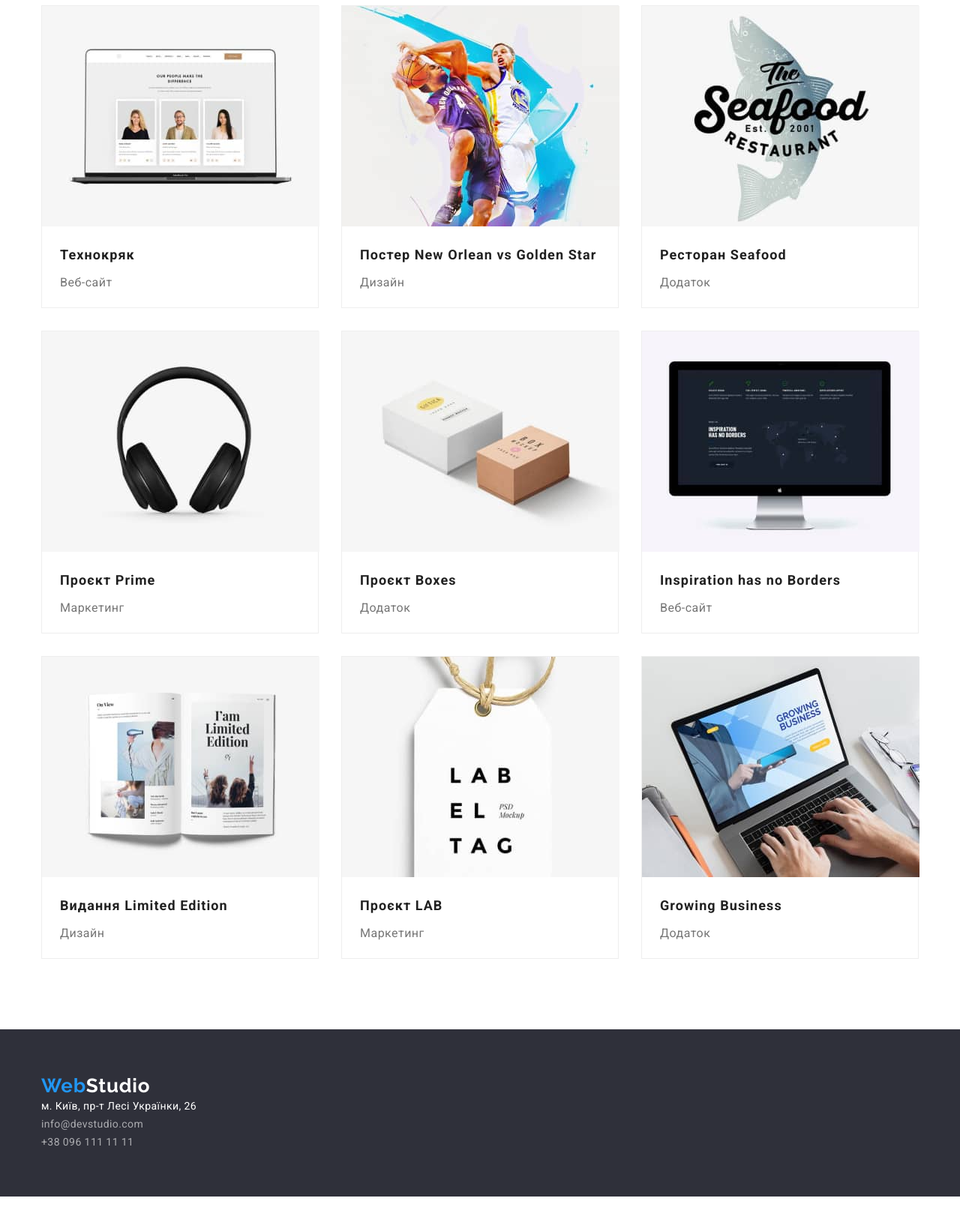
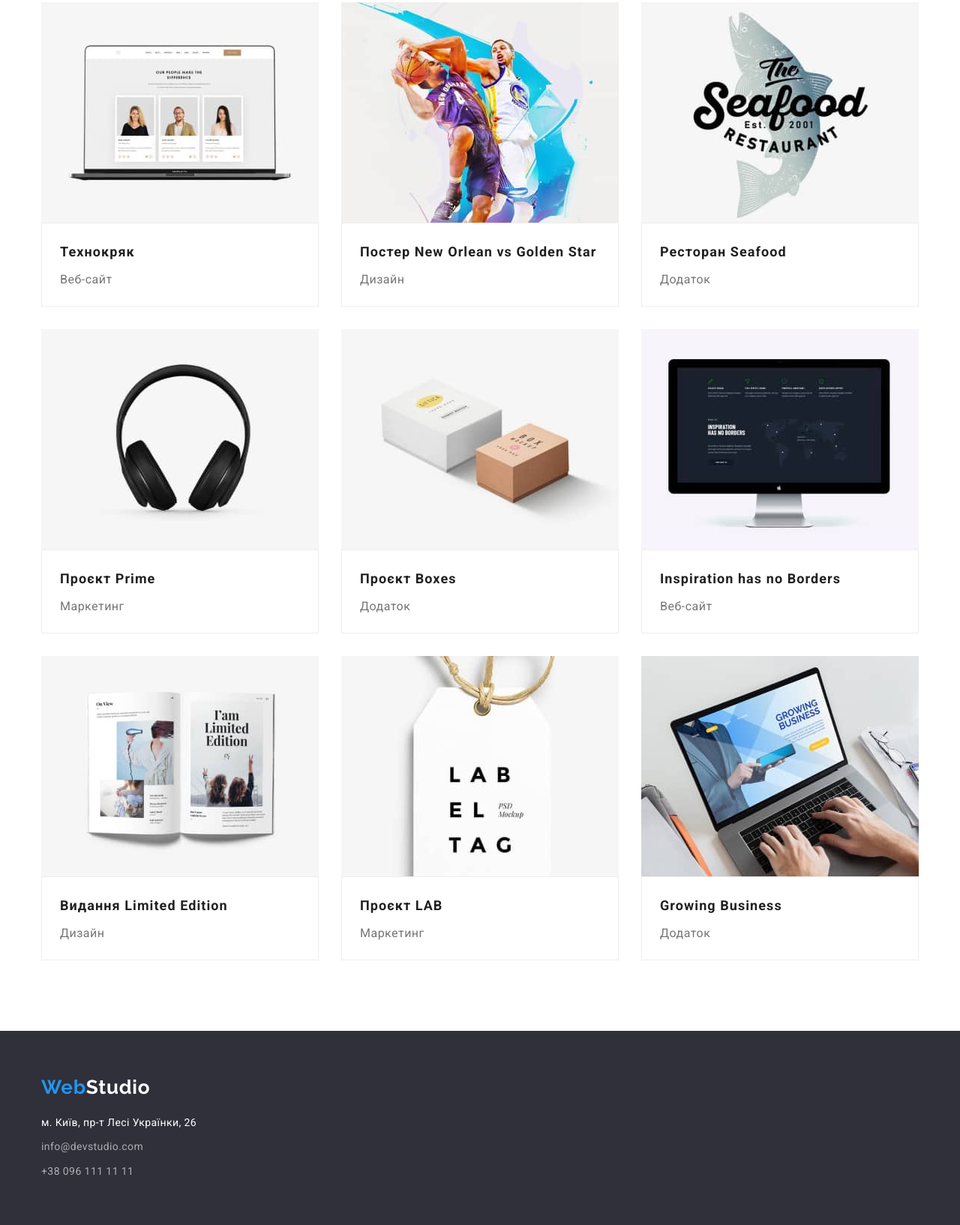
Before and after one commit to Desperado-19/goit-markup-hw-03, a plain HTML site: page portfolio.html in a window 1280 px wide. Shown: the part 244-1878 px from the top of the page at 75% size. Before the commit the page ends 1840 px from the top, so only its background shows below. Drawn offline with nearby package versions, Linux system fonts and the light colour scheme.

Commit message:
Third commit

```diff
--- a/css/styles.css
+++ b/css/styles.css
@@ -180,6 +180,7 @@ img {
     color: var(--btn-text-color);
     background: var(--secondary-btn-bg-color);
     box-shadow: 0px 4px 4px rgba(0, 0, 0, 0.15);
+    border: none;
     border-radius: 4px;
     cursor: pointer;
     display: block;
@@ -216,6 +217,10 @@ img {
     width: 270px;
 }
 
+.section-process {
+    padding-top: 0;
+}
+
 .section-title {
     font-size: 36px;
     line-height: 1.16;
@@ -245,7 +250,7 @@ img {
 
 .team-item {
     width: 270px;
-    height: 368px;
+    padding-bottom: 30px;
     background: var(--section-team-item-bg-color);
     box-shadow: 0px 1px 3px rgba(0, 0, 0, 0.12), 0px 1px 1px rgba(0, 0, 0, 0.14), 0px 2px 1px rgba(0, 0, 0, 0.2);
     border-radius: 0px 0px 4px 4px;
@@ -258,8 +263,8 @@ img {
     text-align: center;
     letter-spacing: 0.03em;
     color: var(--primary-text-color);
-    padding-top: 30px;
-    padding-bottom: 10px;
+    margin-top: 30px;
+    margin-bottom: 10px;
 }
 
 .team-text {
@@ -268,7 +273,6 @@ img {
     text-align: center;
     letter-spacing: 0.03em;
     color: var(--secondary-text-color);
-    padding-bottom: 30px;
 }
 
 /* --------------------Main_Portfolio-------------------- */
@@ -289,6 +293,7 @@ img {
     color: var(--primary-text-color);
     background: var(--primary-btn-bg-color);
     border-radius: 4px;
+    border: none;
     cursor: pointer;
     display: block;
     margin: 0 auto;
@@ -309,8 +314,11 @@ img {
 
 .portfolio-item {
     width: 370px;
-    height: 404px;
     background: #FFFFFF;
+}
+
+.portfolio-container {
+    padding: 20px 24px;
     border: 1px solid #EEEEEE;
 }
 
@@ -319,10 +327,7 @@ img {
     line-height: 2;
     letter-spacing: 0.06em;
     color: var(--primary-text-color);
-    padding-top: 20px;
-    padding-bottom: 4px;
-    padding-left: 24px;
-    padding-right: 24px;
+    margin-bottom: 4px;
 }
 
 .portfolio-text {
@@ -330,9 +335,6 @@ img {
     line-height: 1.87;
     letter-spacing: 0.03em;
     color: var(--secondary-text-color);
-    padding-bottom: 20px;
-    padding-left: 24px;
-    padding-right: 24px;
 }
 
 /* --------------------Footer-------------------- */
@@ -348,7 +350,6 @@ img {
     line-height: 1.19;
     letter-spacing: 0.03em;
     color: var(--logo-first-part-color);
-    margin-bottom: 20px;
 }
 
 .logo-footer-part {
@@ -359,12 +360,19 @@ img {
     font-style: normal;
 }
 
+.footer-item {
+    margin-bottom: 9px;
+}
+
+.footer-item:first-child {
+    margin-top: 20px;
+}
+
 .footer-address {
     font-size: 14px;
     line-height: 1.71;
     letter-spacing: 0.03em;
     color: var(--footer-text-color);
-    margin-bottom: 9px;
 }
 
 .footer-address:hover,
@@ -377,7 +385,6 @@ img {
     line-height: 1.71;
     letter-spacing: 0.03em;
     color: rgba(255, 255, 255, 0.6);
-    margin-bottom: 9px;
 }
 
 .footer-contact:hover,
--- a/portfolio.html
+++ b/portfolio.html
@@ -47,56 +47,74 @@
                     <li class="portfolio-item">
                         <a href="#"></a>
                         <img src="./images/tekhnokryak.jpg" alt="Вебсайт технокряк" width="370" height="294">
+                        <div class="portfolio-container">
                             <h2 class="portfolio-title">Технокряк</h2>
                             <p class="portfolio-text">Веб-сайт</p>
+                        </div>
                     </li>
                     <li class="portfolio-item">
                         <a href="#"></a>
                         <img src="./images/new_orlean_vs_golden_star.jpg" alt="Постер баскетбольного матчу" width="370" height="294">
+                        <div class="portfolio-container">
                             <h2 class="portfolio-title">Постер New Orlean vs Golden Star</h2>
                             <p class="portfolio-text">Дизайн</p>
+                        </div>
                     </li>
                     <li class="portfolio-item">
                         <a href="#"></a>
                         <img src="./images/restaurant_seafood.jpg" alt="Лого рестарану морської їжі" width="370" height="294">
+                        <div class="portfolio-container">
                             <h2 class="portfolio-title">Ресторан Seafood</h2>
                             <p class="portfolio-text">Додаток</p>
+                        </div>
                     </li>
                     <li class="portfolio-item">
                         <a href="#"></a>
                         <img src="./images/project_prime.jpg" alt="Навушники" width="370" height="294">
+                        <div class="portfolio-container">
                             <h2 class="portfolio-title">Проєкт Prime</h2>
                             <p class="portfolio-text">Маркетинг</p>
+                        </div>
                     </li>
                     <li class="portfolio-item">
                         <a href="#"></a>
                         <img src="./images/project_boxes.jpg" alt="2 коробки" width="370" height="294">
+                        <div class="portfolio-container">
                             <h2 class="portfolio-title">Проєкт Boxes</h2>
                             <p class="portfolio-text">Додаток</p>
+                        </div>
                     </li>
                     <li class="portfolio-item">
                         <a href="#"></a>
                         <img src="./images/inspiration_has_no_borders.jpg" alt="Вебсайт" width="370" height="294">
+                        <div class="portfolio-container">
                             <h2 class="portfolio-title">Inspiration has no Borders</h2>
                             <p class="portfolio-text">Веб-сайт</p>
+                        </div>
                     </li>
                     <li class="portfolio-item">
                         <a href="#"></a>
                         <img src="./images/limited_edition.jpg" alt="Книга" width="370" height="294">
+                        <div class="portfolio-container">
                             <h2 class="portfolio-title">Видання Limited Edition</h2>
                             <p class="portfolio-text">Дизайн</p>
+                        </div>
                     </li>
                     <li class="portfolio-item">
                         <a href="#"></a>
                         <img src="./images/project_lab.jpg" alt="Бірка" width="370" height="294">
+                        <div class="portfolio-container">
                             <h2 class="portfolio-title">Проєкт LAB</h2>
                             <p class="portfolio-text">Маркетинг</p>
+                        </div>
                     </li>
                     <li class="portfolio-item">
                         <a href="#"></a>
                         <img src="./images/growing_business.jpg" alt="Робота за ноутбуком" width="370" height="294">
+                        <div class="portfolio-container">
                             <h2 class="portfolio-title">Growing Business</h2>
                             <p class="portfolio-text">Додаток</p>
+                        </div>
                     </li>
                 </ul>
             </div>
@@ -108,9 +126,9 @@
             <a class="link logo-footer" href="./index.html">Web<span class="logo-footer-part">Studio</span></a>
             <address>
                 <ul class="footer-list">
-                    <li><a class="link footer-address" href="https://goo.gl/maps/x2jWZ1jzh5YoMsMe6" target="_blank" rel="noopener noreferrer">м. Київ, пр-т Лесі Українки, 26</a></li>
-                    <li><a class="link footer-contact" href="mailto:info@devstudio.com">info@devstudio.com</a></li>
-                    <li><a class="link footer-contact" href="tel:+380961111111">+38 096 111 11 11</a></li>
+                    <li class="footer-item"><a class="link footer-address" href="https://goo.gl/maps/x2jWZ1jzh5YoMsMe6" target="_blank" rel="noopener noreferrer">м. Київ, пр-т Лесі Українки, 26</a></li>
+                    <li class="footer-item"><a class="link footer-contact" href="mailto:info@devstudio.com">info@devstudio.com</a></li>
+                    <li class="footer-item"><a class="link footer-contact" href="tel:+380961111111">+38 096 111 11 11</a></li>
                 </ul>
             </address>
         </div>
```
Also changed, not shown: index.html (+4 -4 lines). Lines whose indentation alone changed are shown as unchanged.
